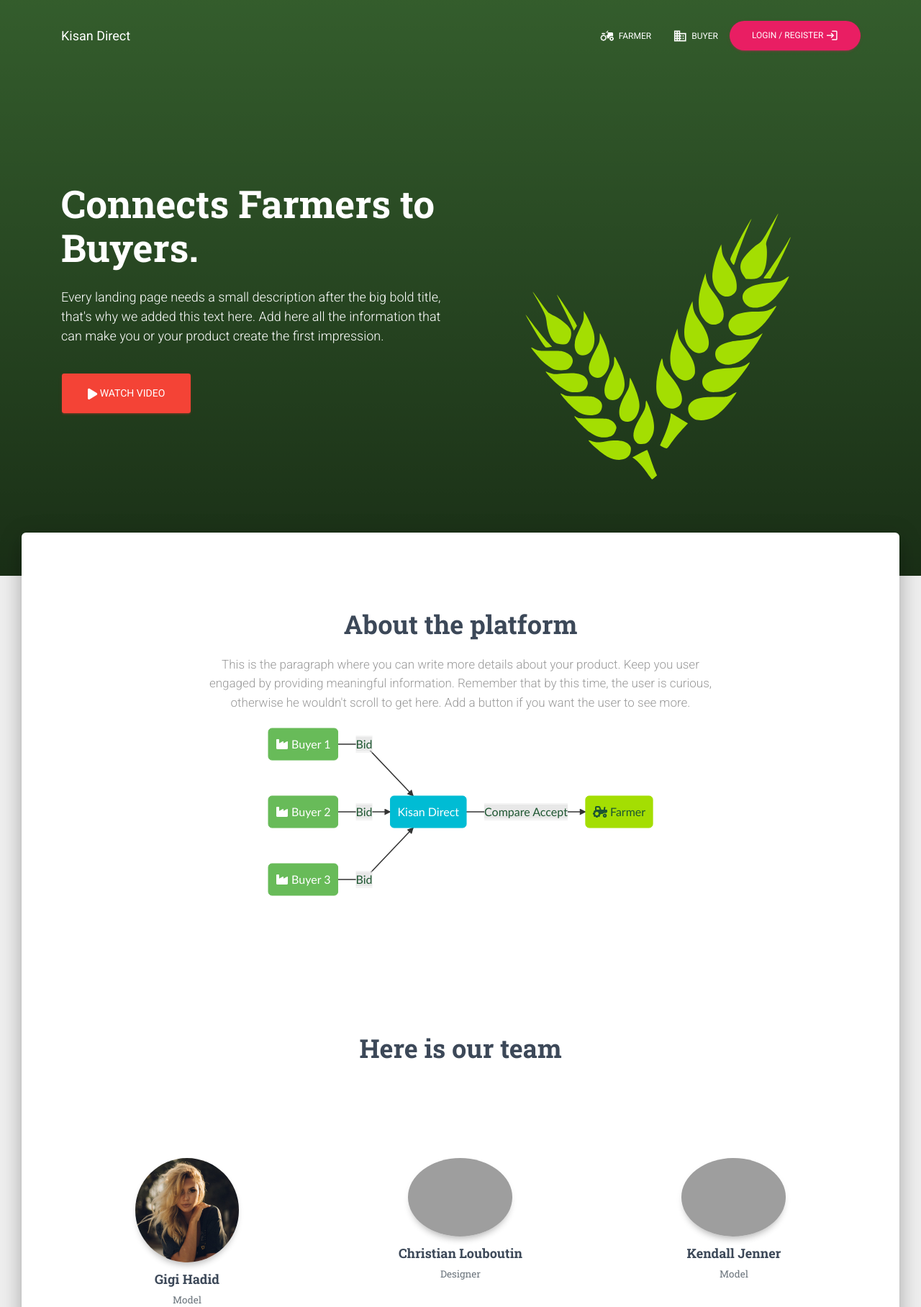
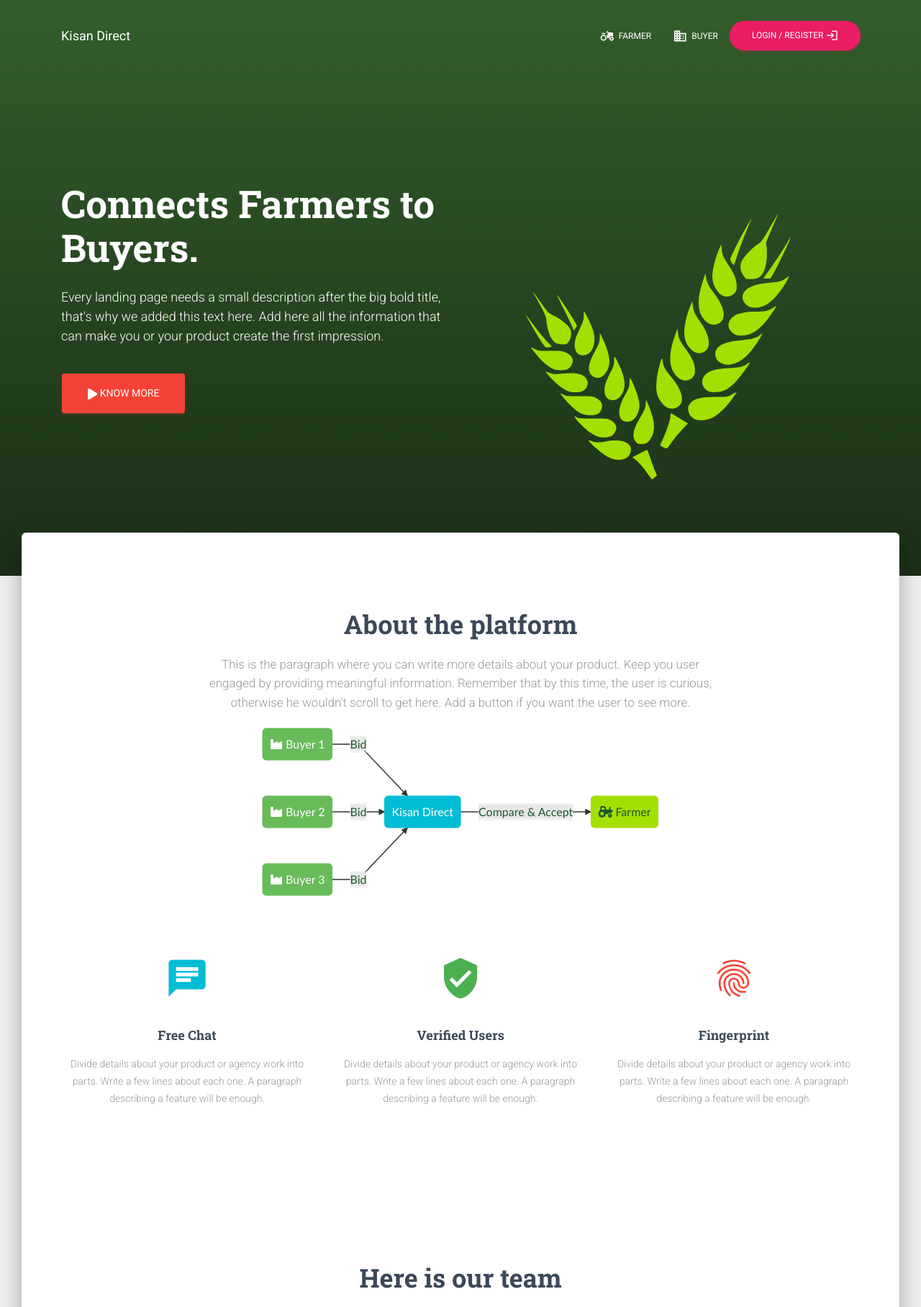
Before and after one commit to codeminers-io/kisan-direct, a Django app: page / in a window 1280 px wide. Shown: the top 1816 px of the page at 72% size. Run offline with Django 3.2, Linux system fonts and the light colour scheme; some libraries are stand-ins or nearby versions; grey boxes are pictures that could not be loaded.

Commit message:
added smooth scroll

```diff
--- a/public/templates/_layouts/script-files.html
+++ b/public/templates/_layouts/script-files.html
@@ -37,3 +37,5 @@
 
 <!-- Control Center for Material Kit: parallax effects, scripts for the example pages etc -->
 <script src="{% static 'js/material-kit.js' %}" type="text/javascript"></script>
+
+<script src="{% static 'js/kisan-direct.js' %}" type="text/javascript"></script>
--- a/public/templates/home/index.html
+++ b/public/templates/home/index.html
@@ -15,9 +15,9 @@
                     text here. Add here all the information that can make you or your product create the first
                     impression.</h4>
                 <br>
-                <a href="https://www.youtube.com/watch?v=dQw4w9WgXcQ" target="_blank"
+                <a href="javascript:scrollToAnchor('about-the-platform');"
                     class="btn btn-danger btn-raised btn-lg">
-                    <i class="fa fa-play"></i> Watch video
+                    <i class="fa fa-play"></i> Know More
                 </a>
             </div>
             <div class="col-md-6">
@@ -108,13 +108,13 @@
                         115 -46 117 -5 1 -53 -21 -107 -50z" />
                     </g>
                 </svg>
-
             </div>
         </div>
     </div>
 </div>
 <div class="main main-raised">
     <div class="container">
+        <a name="about-the-platform"></a>
         <div class="section text-center">
             <div class="row">
                 <div class="col-md-8 ml-auto mr-auto">
@@ -126,7 +126,39 @@
                 </div>
             </div>
             <div class="features">
-                <!-- <div class="row">
+                <div class="row">
+                    <div class="col-md-12">
+                        <div class="mermaid">
+                            graph LR
+                            %% Objects
+                            B1(fa:fa-industry Buyer 1)
+                            B2(fa:fa-industry Buyer 2)
+                            B3(fa:fa-industry Buyer 3)
+                            P(Kisan Direct)
+                            F(fa:fa-tractor Farmer)
+
+                            %% Releation
+                            B1 -- Bid --> P
+                            B2 -- Bid --> P
+                            B3 -- Bid --> P
+                            P -- Compare & Accept --> F
+
+                            %% Style Definition
+                            classDef buyer_green fill:#68bb59,stroke:#68bb59,stroke-width:1px,color:#fff;
+                            classDef farmer_green fill:#A4DE02,stroke:#A4DE02,stroke-width:1px,color:#1E5631;
+                            classDef platform fill:#00bcd4,stroke:#00bcd4,stroke-width:1px,color:#fff;
+                            linkStyle default color:#1E5631,fill:none;
+
+                            %% Apply Style
+                            class B1,B2,B3 buyer_green
+                            class F farmer_green
+                            class P platform
+                        </div>
+                    </div>
+
+
+                </div>
+                <div class="row">
                     <div class="col-md-4">
                         <div class="info">
                             <div class="icon icon-info">
@@ -157,38 +189,6 @@
                                 one. A paragraph describing a feature will be enough.</p>
                         </div>
                     </div>
-                </div> -->
-                <div class="row">
-                    <div class="col-md-12">
-                        <div class="mermaid">
-                            graph LR
-                                %% Objects
-                                B1(fa:fa-industry Buyer 1)
-                                B2(fa:fa-industry Buyer 2)
-                                B3(fa:fa-industry Buyer 3)
-                                P(Kisan Direct)
-                                F(fa:fa-tractor Farmer)
-
-                                %% Releation
-                                B1 -- Bid --> P
-                                B2 -- Bid --> P
-                                B3 -- Bid --> P
-                                P -- Compare Accept --> F
-
-                                %% Style Definition
-                                classDef buyer_green fill:#68bb59,stroke:#68bb59,stroke-width:1px,color:#fff;
-                                classDef farmer_green fill:#A4DE02,stroke:#A4DE02,stroke-width:1px,color:#1E5631;
-                                classDef platform fill:#00bcd4,stroke:#00bcd4,stroke-width:1px,color:#fff;
-                                linkStyle default color:#1E5631,fill:none;
-
-                                %% Apply Style
-                                class B1,B2,B3 buyer_green
-                                class F farmer_green
-                                class P platform
-                        </div>
-                    </div>
-
-
                 </div>
             </div>
         </div>
@@ -321,5 +321,5 @@
 
 
 {% block extra_scripts %}
-<script>mermaid.initialize({startOnLoad:true});</script>
+<script>mermaid.initialize({ startOnLoad: true });</script>
 {% endblock %}
--- /dev/null
+++ b/static/js/kisan-direct.js
@@ -0,0 +1,6 @@
+
+// https://stackoverflow.com/questions/8579643/how-to-scroll-up-or-down-the-page-to-an-anchor-using-jquery
+function scrollToAnchor(aname){
+    var aTag = $("a[name='"+ aname +"']");
+    $('html,body').animate({scrollTop: aTag.offset().top},'slow');
+}
```
Also changed, not shown: README.md.
